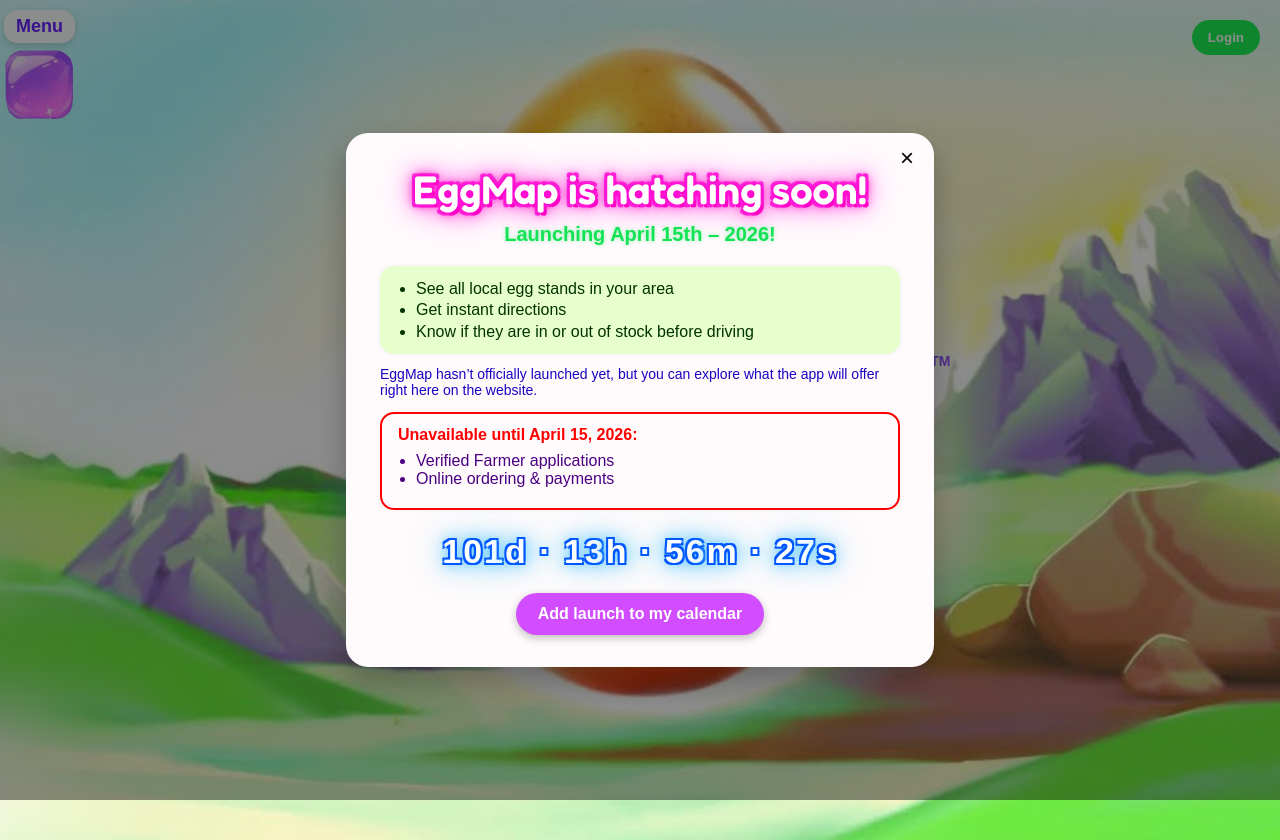
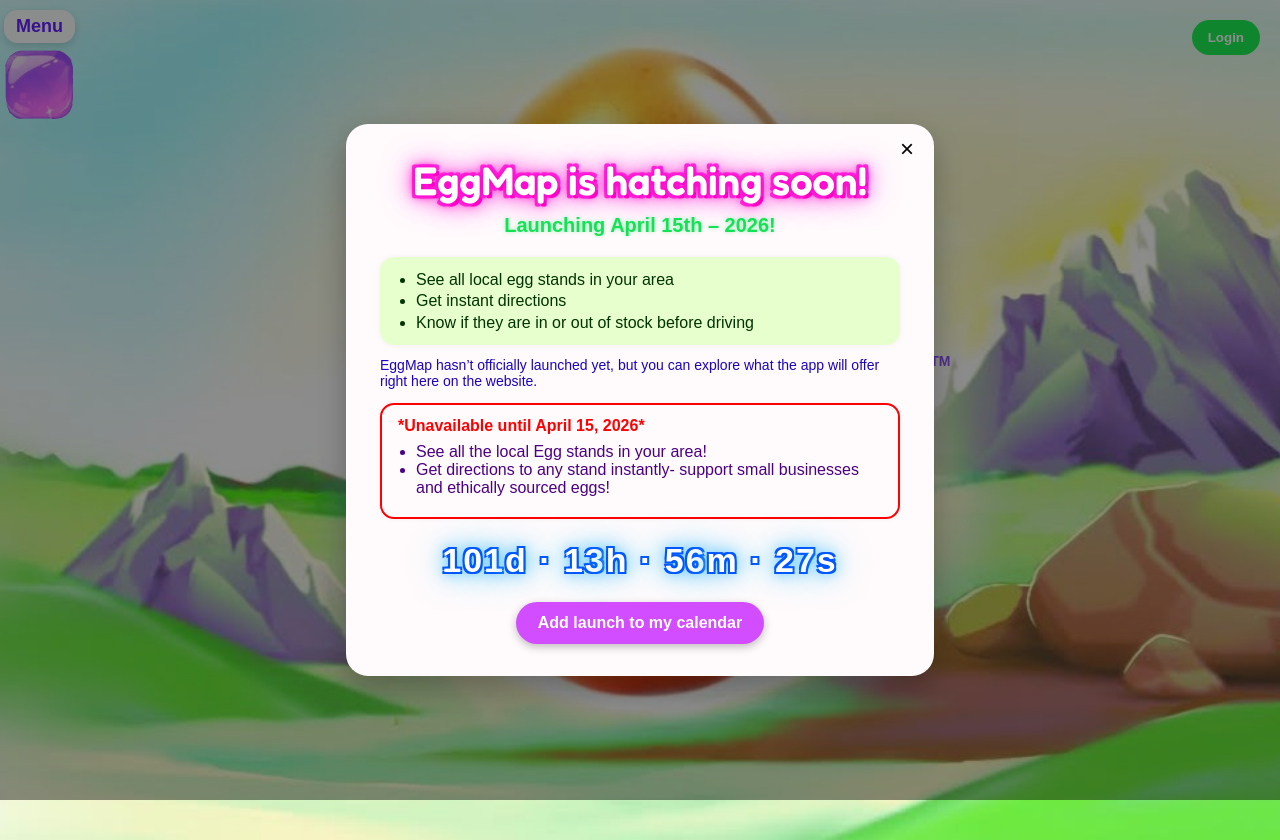
Before and after one commit to Eggmapproject123/eggmap-website, a Next.js app: page / in a window 1280 px wide. Both pictures are taken after a click on the button "Login". Built offline with nearby package versions, Linux system fonts and the light colour scheme; a web font is replaced by a local one.

Commit message:
Update launch date to April 15

```diff
--- a/components/HatchingPopup.jsx
+++ b/components/HatchingPopup.jsx
@@ -195,10 +195,10 @@ export default function HatchingPopup() {
             boxShadow: "0 0 6px rgba(0,0,0,0.04)",
           }}
         >
-          <strong style={{ color: "#ff0000ff" }}>Unavailable until April 15, 2026:</strong>
+          <strong style={{ color: "#ff0000ff" }}>*Unavailable until April 15, 2026*</strong>
           <ul style={{ paddingLeft: "18px", margin: "8px 0 0" }}>
-            <li>Verified Farmer applications</li>
-            <li>Online ordering & payments</li>
+            <li>See all the local Egg stands in your area!</li>
+            <li>Get directions to any stand instantly- support small businesses and ethically sourced eggs!</li>
           </ul>
 
           <p style={{ marginTop: "8px", marginBottom: 0 }}>
```
